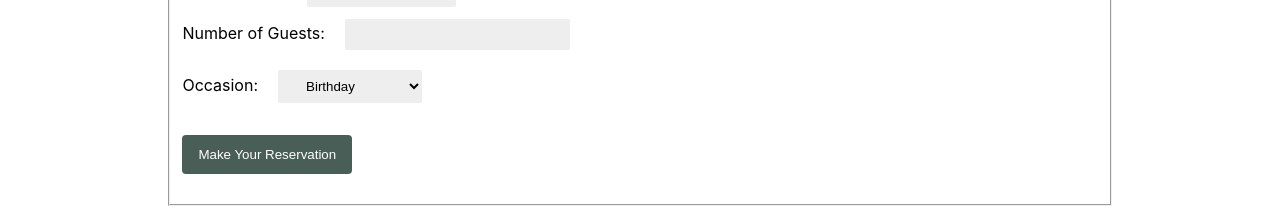
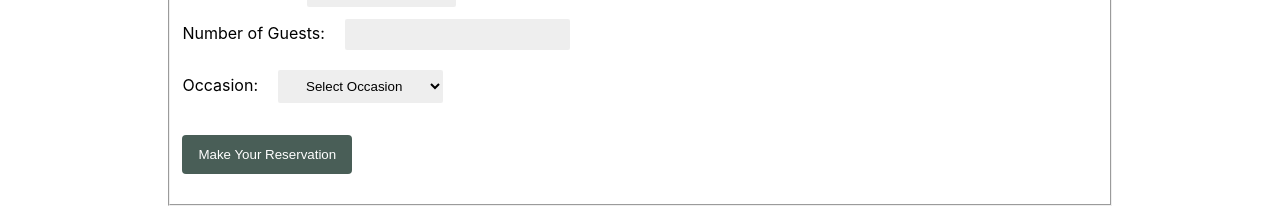
Before and after one commit to KennySpratt/little_lemon, a React (Create React App) app: page /booking in a window 1280 px wide. Shown: the part 385-593 px from the top of the page. Built offline with nearby package versions, Linux system fonts and the light colour scheme.

Commit message:
finished the booking component

```diff
--- a/public/index.html
+++ b/public/index.html
@@ -12,6 +12,8 @@
     <link rel="apple-touch-icon" href="%PUBLIC_URL%/logo192.png" />
     <link rel="manifest" href="%PUBLIC_URL%/manifest.json" />
 
+    <script src="https://raw.githubusercontent.com/Meta-Front-End-Developer-PC/capstone/master/api.js"></script>
+
     <!-- Open Graph Tags -->
     <meta property="og:title" content="Little Lemon Restaurant - A Taste of Culinary Excellence"/>
     <meta property="og:description" content="Discover the vibrant flavors and creative dishes at Little Lemon Restaurant. Perfect for every occasion, from casual dinners to special celebrations."/>
--- a/src/components/Booking.js
+++ b/src/components/Booking.js
@@ -1,9 +1,13 @@
 import React from "react";
 import BookingForm from "./BookingForm";
 
-const Booking = (props) =>{
-    return(
-        <BookingForm availableTimes={props.availableTimes} dispatch={props.dispatch} ubmitForm={props.submitForm} />
+const Booking = (props) => {
+    return (
+        <BookingForm
+            availableTimes={props.availableTimes}
+            dispatch={props.dispatch}
+            submitForm={props.submitForm}
+        />
     );
 };
 
--- a/src/components/BookingForm.js
+++ b/src/components/BookingForm.js
@@ -1,66 +1,66 @@
-import React, {useState} from "react";
+import React, { useState } from "react";
 
-const BookingForm = (props) =>{
+const BookingForm = (props) => {
     const [date, setDate] = useState("");
     const [time, setTime] = useState("");
     const [guests, setGuests] = useState("");
     const [occasion, setOccasion] = useState("");
 
+    const handleDateChange = (newDate) => {
+        setDate(newDate);
+        // Dispatch an action to update times based on the selected date
+        props.dispatch({ type: 'UPDATE_TIMES', payload: newDate });
+    };
+
     const handleSubmit = (e) => {
         e.preventDefault();
-        props.SubmitForm(e)
-    }
-
-    const handleChange = (e) => {
-        setDate(e);
-        props.dispatch(e);
-    }
+        // Gather form data
+        const formData = { date, time, guests, occasion };
+        props.submitForm(formData);
+    };
 
     return (
         <header>
             <section>
-                <form>
+                <form onSubmit={handleSubmit}>
                     <fieldset>
+                        {/* Date selection */}
                         <div>
                             <label htmlFor="book-date">Choose Date:</label>
-                            <input id='book-date' value={date} onChange={(e) => handleChange(e.target.value)} type='date' required />
+                            <input id="book-date" value={date} onChange={(e) => handleDateChange(e.target.value)} type="date" required />
                         </div>
-                        {/* for time selection */}
+                        {/* Time selection */}
                         <div>
-                        <label htmlFor="book-time">Choose Time:</label>
-                        <select id="book-time" value={time} onChange={(e)=> setTime(e.target.value)}>
-                            <option value="">Select a Time</option>
-                            {
-                                props.availableTimes.availableTimes.map(availableTimes => {return <option key={availableTimes}>{availableTimes}</option>})
-                            }
-                        </select>
+                            <label htmlFor="book-time">Choose Time:</label>
+                            <select id="book-time" value={time} onChange={(e) => setTime(e.target.value)}>
+                                <option value="">Select a Time</option>
+                                {props.availableTimes.map((availableTime) => (
+                                    <option key={availableTime} value={availableTime}>{availableTime}</option>
+                                ))}
+                            </select>
                         </div>
-                        {/* for Number of Guest */}
-
+                        {/* Number of Guests */}
                         <div>
                             <label htmlFor="book-guests">Number of Guests:</label>
-                            <input id="book-guests" min="1" value={guests} onChange={(e)=> setGuests(e.target.value)} />
+                            <input id="book-guests" type="number" min="1" value={guests} onChange={(e) => setGuests(e.target.value)} />
                         </div>
-
                         {/* Occasion field */}
                         <div>
                             <label htmlFor="book-occasion">Occasion:</label>
-                            <select id="book-occasion" key={occasion} value={occasion} onChange={(e)=> setOccasion(e.target.value)}>
-                                <option>Birthday</option>
-                                <option>Date Night</option>
-                                <option>Anniversary</option>
-                                <option>Engagement</option>
-                                <option>N/A</option>
+                            <select id="book-occasion" value={occasion} onChange={(e) => setOccasion(e.target.value)}>
+                                <option value="">Select Occasion</option>
+                                <option value="Birthday">Birthday</option>
+                                <option value="Date Night">Date Night</option>
+                                <option value="Anniversary">Anniversary</option>
+                                <option value="Engagement">Engagement</option>
+                                <option value="NA">N/A</option>
                             </select>
                         </div>
                         {/* Submit button */}
                         <div className="btnReceive">
-                            <input aria-label="On Click" type="submit" value={"Make Your Reservation"}/>
+                            <input aria-label="On Click" type="submit" value="Make Your Reservation" />
                         </div>
                     </fieldset>
-
-
-
                 </form>
             </section>
         </header>
--- a/src/components/Main.js
+++ b/src/components/Main.js
@@ -47,15 +47,23 @@ const Main = () => {
         }
     };
 
-    return(
+    return (
         <main className="main">
             <Routes>
-                <Route path="/" element={<Header />}  />
-                <Route path="/booking" element={<Booking availableTimes={state} dispatch={dispatch} submitForm={submitForm}/>}  />
-                <Route path="/confirmed" element={<ConfirmedBooking />}  />
+                <Route path="/" element={<Header />} />
+                <Route path="/booking" element={
+                    <Booking
+                        availableTimes={state.availableTimes}
+                        dispatch={dispatch}
+                        submitForm={submitForm}
+                    />
+                } />
+                <Route path="/confirmed" element={<ConfirmedBooking />} />
+                {/*... other routes if necessary */}
             </Routes>
         </main>
     );
 };
 
+
 export default Main;
```
